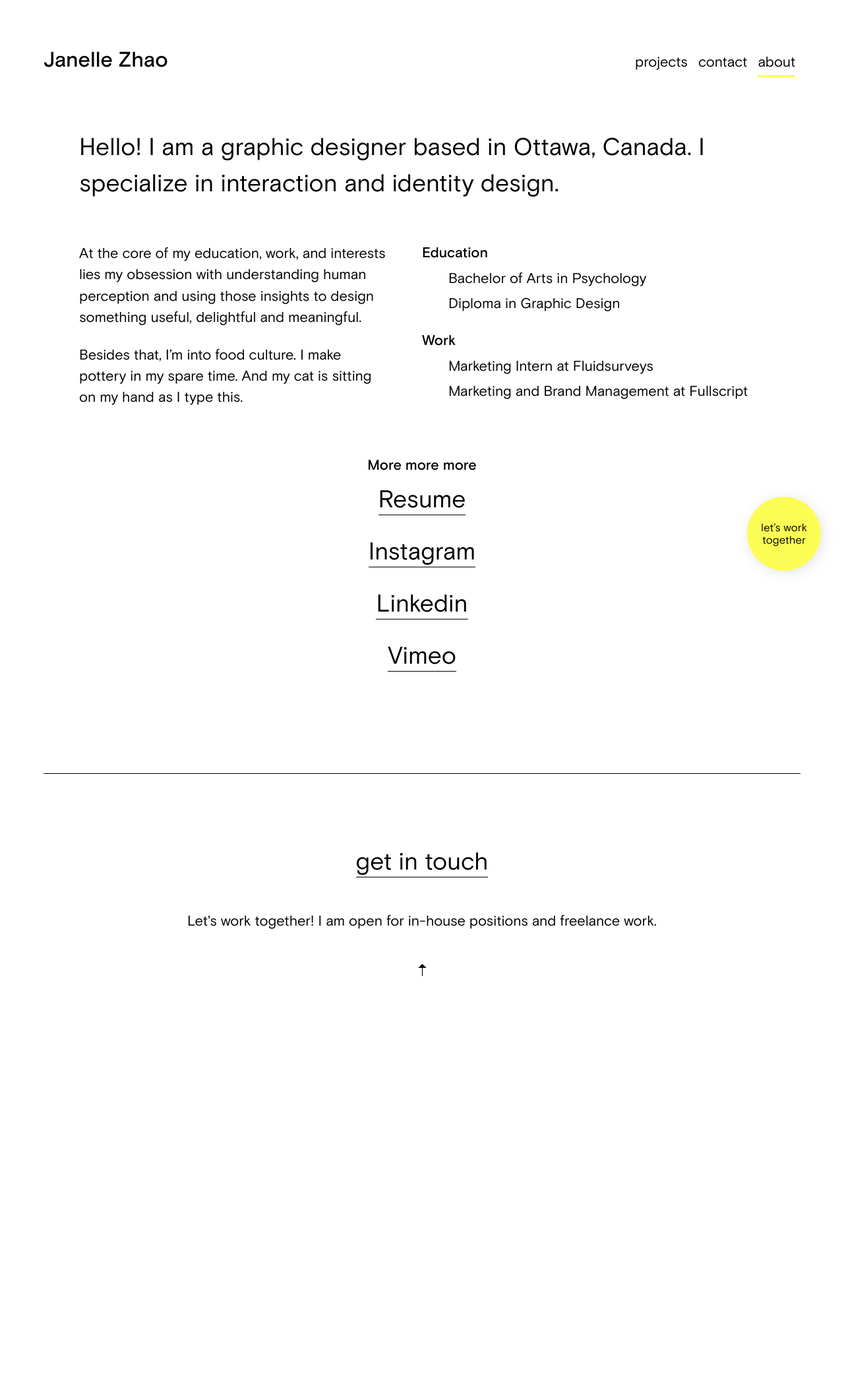
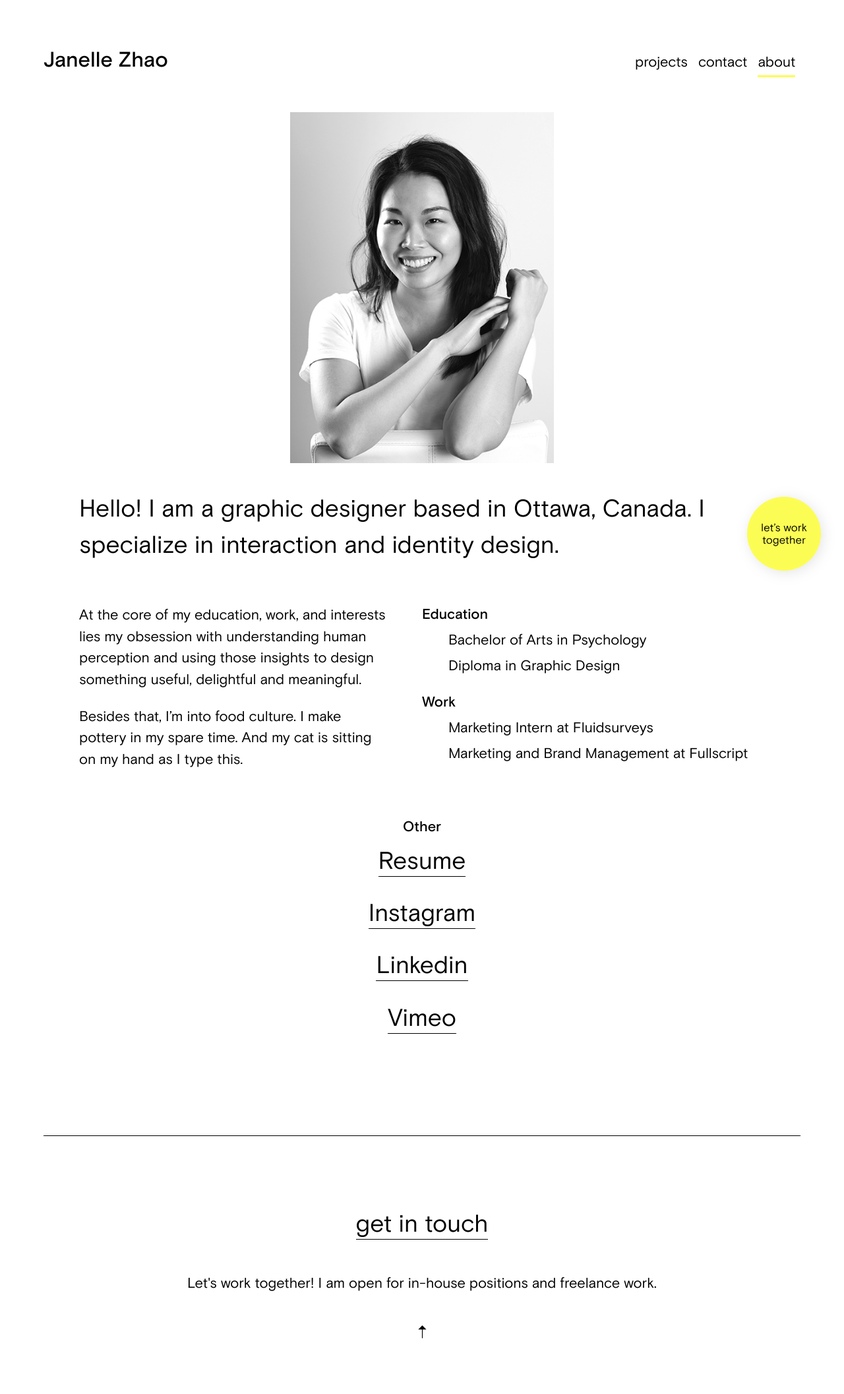
Before and after one commit to zhaojanelle/portfolio-site, a Jekyll site: the page built from about.html, in a window 1280 px wide. Shown: the whole page at 66% size. Built offline with Jekyll 4.4.1, drawn with Linux system fonts in a browser that asks for light colours; nearby versions of some CDN libraries; Markdown is read by kramdown in place of the engine named in the settings; a script that is not in the unit is left out; before the commit the page ends 1564 px from its top, so only the background shows below that.

Commit message:
Add picture to website

```diff
--- a/_includes/css/main.css
+++ b/_includes/css/main.css
@@ -281,6 +281,11 @@ hr {
   text-align: left;
 }
 
+.profile-pic {
+  max-width: 400px;
+  margin: 0 auto;
+}
+
 @media only screen and (min-width: 38em) {
 
   body {
--- a/about.html
+++ b/about.html
@@ -4,6 +4,9 @@ title: about
 permalink: /about/
 meta: Janelle Zhao is a graphic designer based in Ottawa, Canada. She specializes in interaction and identity design. This is her about page.
 ---
+<div class="text-center">
+  <img class="img-flex profile-pic" src="{{ site.baseurl }}/images/janelle-zhao.jpg" alt="Janelle Zhao's headshot">
+</div>
 
 <p class="island banner big wrapper-small push-0-mobile">
   Hello! I am a graphic designer based in Ottawa, Canada. I specialize in interaction and identity design.
@@ -22,7 +25,7 @@ meta: Janelle Zhao is a graphic designer based in Ottawa, Canada. She specialize
     <p class="pad-left">Marketing and Brand Management at <a href="https://fullscript.com/" target="_blank" rel="noopener" rel="noreferrer">Fullscript</a></p>
   </div>
   <div class="unit xs-1 text-center-web">
-    <h3>More more more</h3>
+    <h3>Other</h3>
     <div class="big push">
       <a href="{{ site.baseurl }}/images/zhaojanelle-resume-jan2019.pdf" class="link-underline" target="_blank" rel="noopener" rel="noreferrer">Resume</a>
     </div>
```
Also changed, not shown: images/janelle-zhao.jpg (added).
